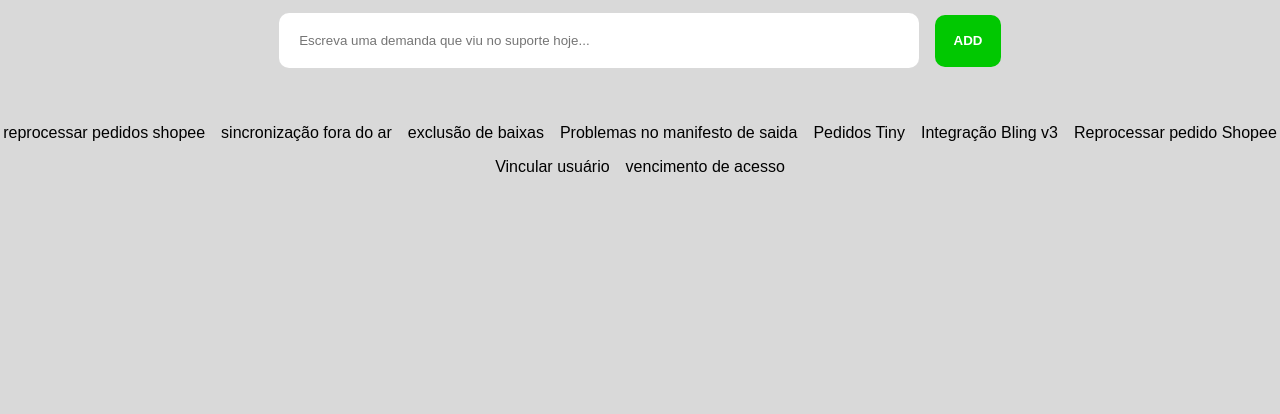
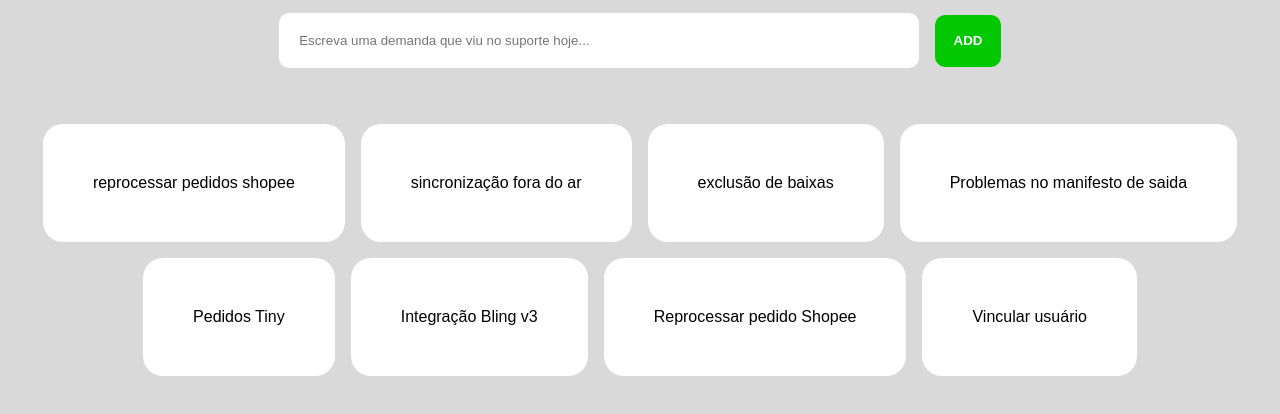
Before and after one commit to marckosalks/Assuntos-Suporte, a plain HTML site: page index.html in a window 1280 px wide. Shown: the part 134-548 px from the top of the page. Drawn offline with Linux system fonts and the light colour scheme.

Commit message:
alinha estilo

```diff
--- a/index.html
+++ b/index.html
@@ -23,7 +23,7 @@
       <li>Integração Bling v3</li>
       <li>Reprocessar pedido Shopee</li>
       <li>Vincular usuário</li>
-      <li>vencimento de acesso</li>
+
     </ul>
   </div>
 
--- a/style.css
+++ b/style.css
@@ -60,5 +60,8 @@ ul{
   list-style: none;
   li {
     list-style-type: none;
+    padding: 50px;
+    background-color: #fff;
+    border-radius: 20px;
   }
 }
```
